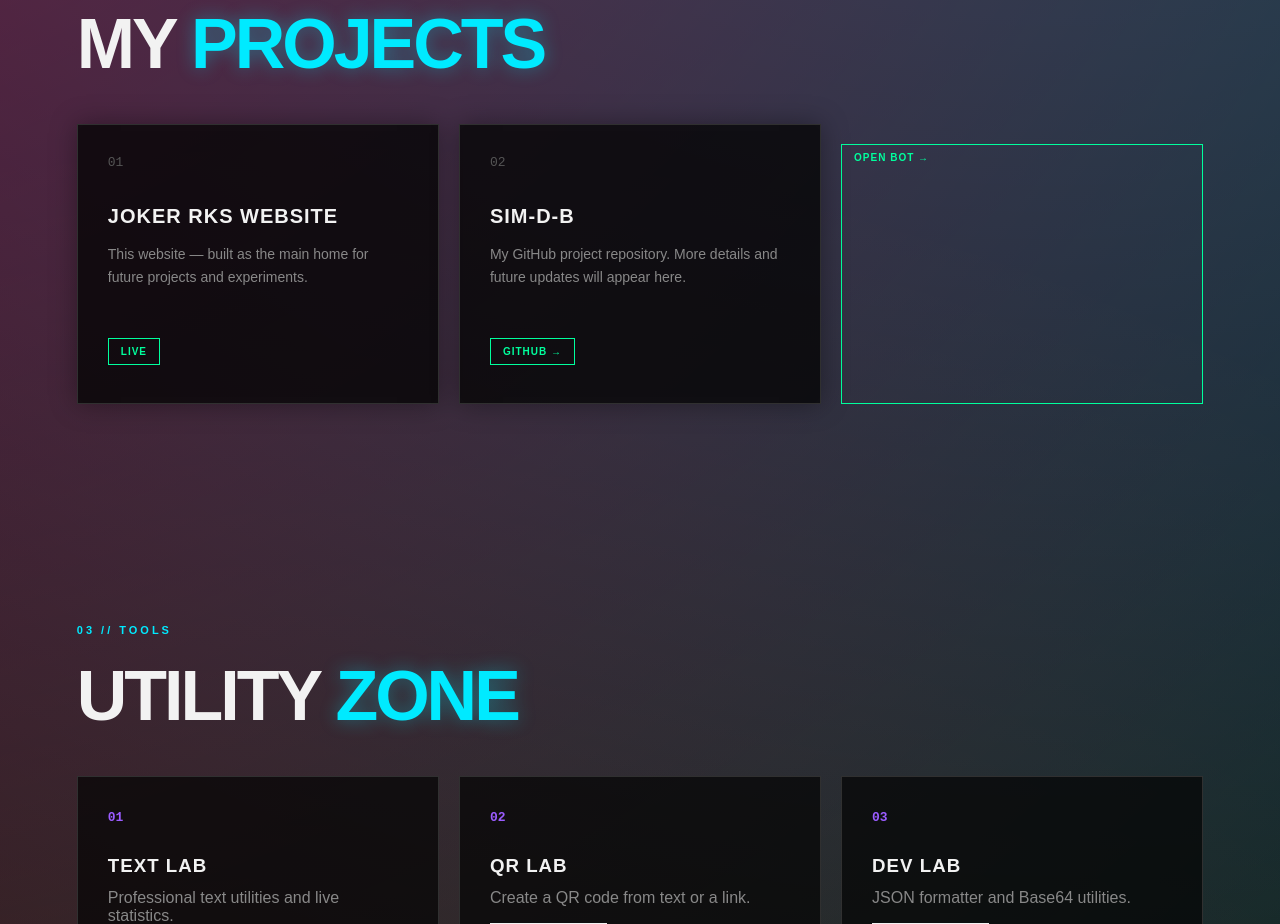
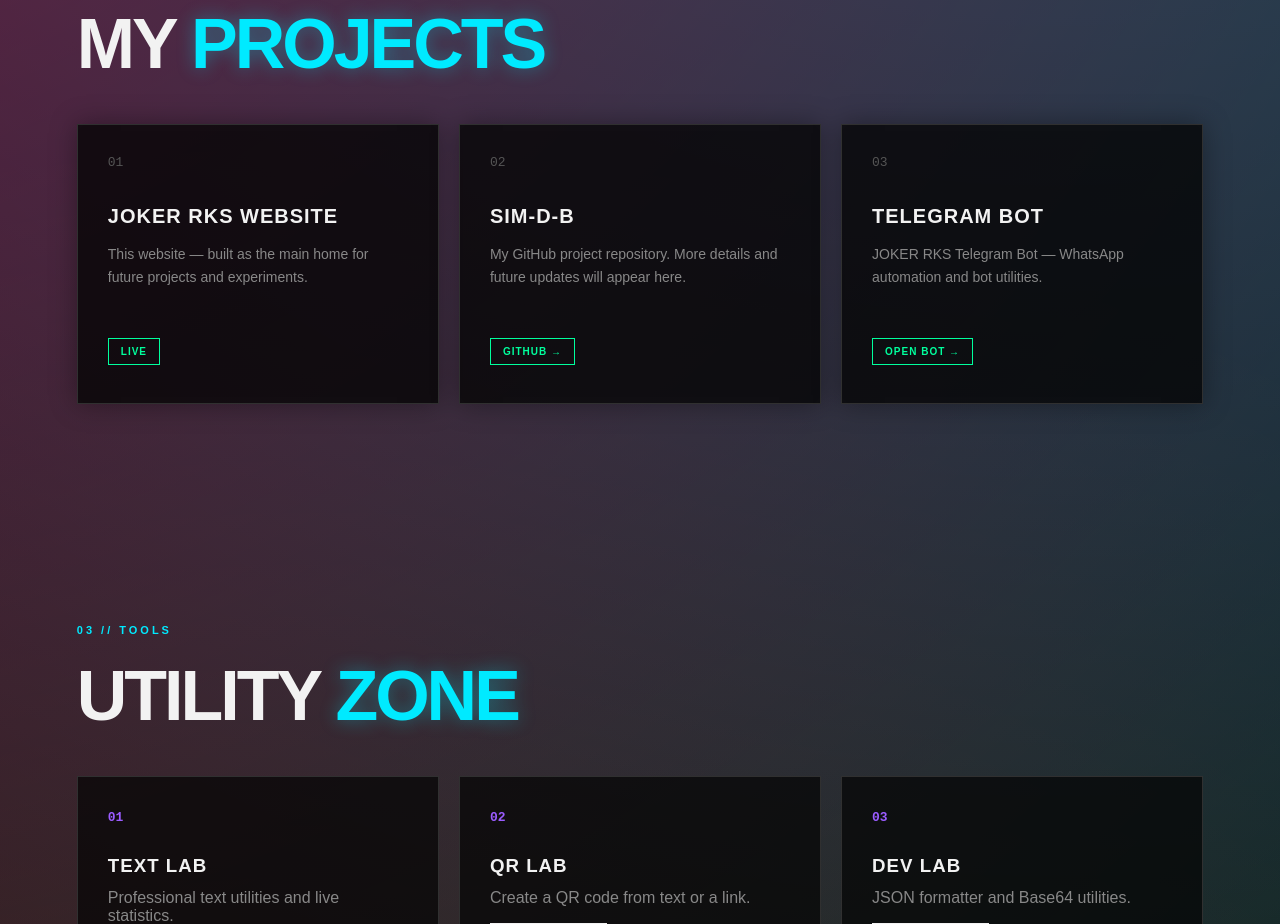
Before and after one commit to JoKErRKS/JoKER_SIM-D-B, a plain HTML site: page index.html in a window 1280 px wide. Shown: the part 1440-2364 px from the top of the page. Drawn offline with Linux system fonts and the light colour scheme.

Commit message:
Update index.html

```diff
--- a/index.html
+++ b/index.html
@@ -46,6 +46,17 @@
   <div class="grid">
     <article class="project"><div class="number">01</div><h3>JOKER RKS WEBSITE</h3><p>This website — built as the main home for future projects and experiments.</p><span class="tag">LIVE</span></article>
     <article class="project"><div class="number">02</div><h3>SIM-D-B</h3><p>My GitHub project repository. More details and future updates will appear here.</p><a class="tag linktag" href="https://github.com/JoKErRKS/JoKER_SIM-D-B.git" target="_blank" rel="noopener">GITHUB →</a></article>
+ <!-- TELEGRAM BOT -->
+<article class="project">
+
+  <div class="number">03</div>
+
+  <h3>TELEGRAM BOT</h3>
+
+  <p>
+    JOKER RKS Telegram Bot — WhatsApp automation and bot utilities.
+  </p>
+
   <a
     class="tag linktag"
     href="https://t.me/jokerrks_bot"
@@ -54,6 +65,8 @@
   >
     OPEN BOT →
   </a>
+
+</article>
   </div>
 </section>
 
```
Lines whose indentation alone changed are shown as unchanged.
